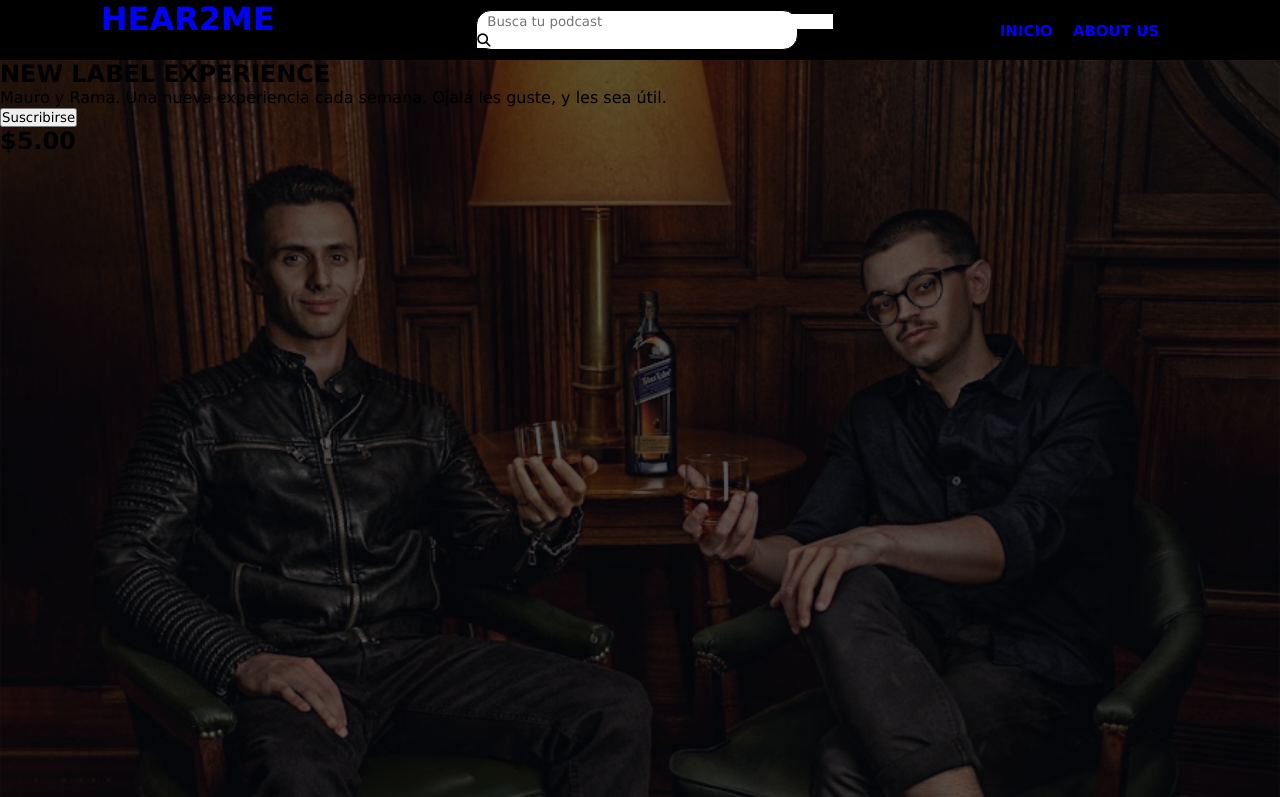
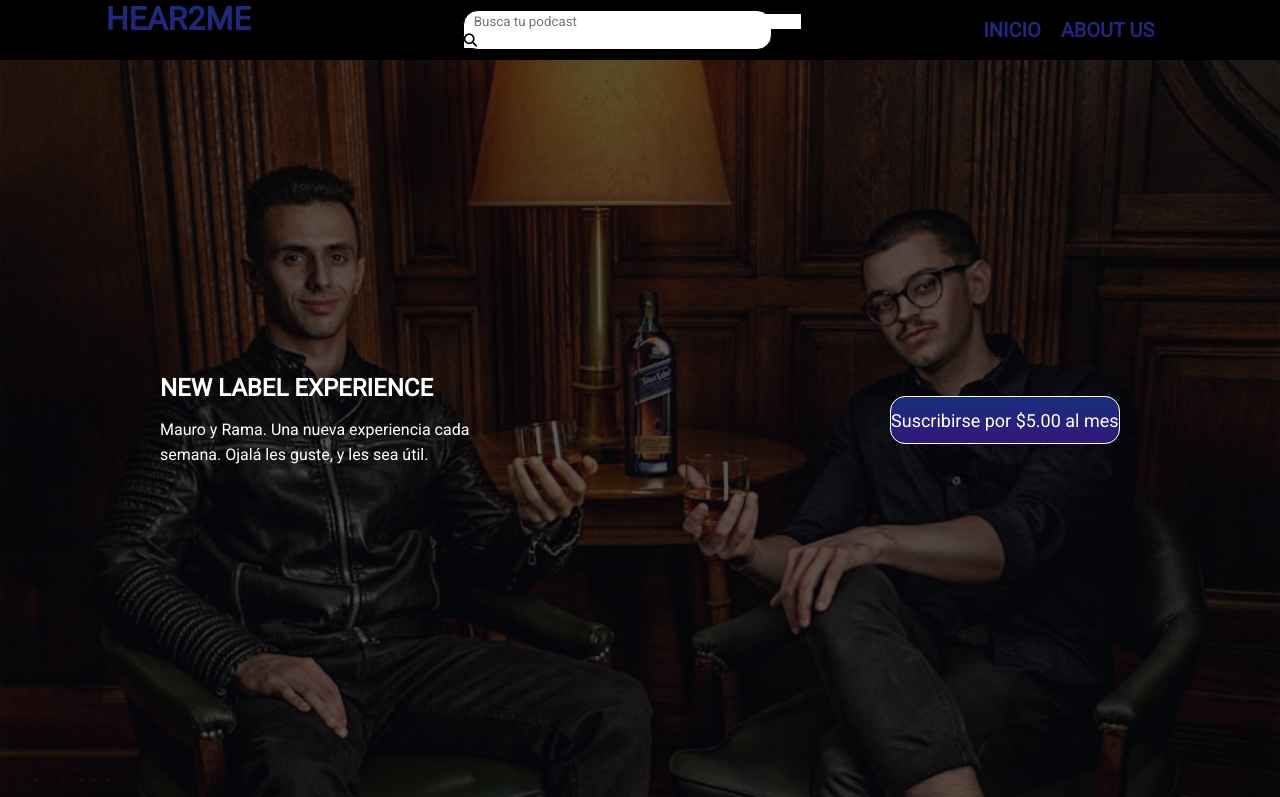
Before and after one commit to bautista-calvo/proyecto-hear2me, a plain HTML site: page index.html in a window 1280 px wide. Shown: the top 797 px of the page. Drawn offline with Linux system fonts and the light colour scheme.

```diff
--- a/index.html
+++ b/index.html
@@ -5,6 +5,9 @@
     <title>Hear2me</title>
     <link rel="stylesheet" href="style.css">
     <script src="https://kit.fontawesome.com/43052858f3.js" crossorigin="anonymous"></script>
+    <link rel="preconnect" href="https://fonts.googleapis.com">
+    <link rel="preconnect" href="https://fonts.gstatic.com" crossorigin>
+    <link href="https://fonts.googleapis.com/css2?family=Roboto&display=swap" rel="stylesheet">
   </head>
   <body>
     <header>
@@ -15,20 +18,19 @@
       </form>
       <nav>
         <ul class="buttonsheader">
-          <li class="linav"><button class="buttonnav" type="submit">inicio</button></li>
-          <li class="linav"><button class="buttonnav" type="submit">about us</button></li>
+          <li class="linav"><a class="buttonnav" href="#">inicio</a></li>
+          <li class="linav"><a class="buttonnav" href="#">about us</a></li>
         </ul>
       </nav>
     </header>
     <main>
       <section>
-        <div>
-          <h1>NEW LABEL EXPERIENCE</h1>
-          <p>Mauro y Rama. Una nueva experiencia cada semana. Ojalá les guste, y les sea útil.</p>
+        <div class="genericpodcast">
+          <h1 class="titulopodcast">NEW LABEL EXPERIENCE</h1>
+          <p class="descripcionpodcast">Mauro y Rama. Una nueva experiencia cada semana. Ojalá les guste, y les sea útil.</p>
         </div>
         <div>
-          <button>Suscribirse</button>
-          <h2>$5.00</h2>
+          <button type="submit" class="suscribirse">Suscribirse por $5.00 al mes</button>
         </div>
       </section>
     </main>
--- a/style.css
+++ b/style.css
@@ -1,7 +1,7 @@
 *{
     padding: 0;
     margin: 0;
-    font-family: 'Lucida Sans', 'Lucida Sans Regular', 'Lucida Grande', 'Lucida Sans Unicode', Geneva, Verdana, sans-serif;
+    font-family: 'Roboto', sans-serif;
 }
 
 header{
@@ -11,7 +11,9 @@ header{
 }
 
 .logoheader{
-    color: blue;
+    background-image: linear-gradient(#182f7b,#32187b);;
+    -webkit-background-clip: text;
+    -webkit-text-fill-color: transparent;
 }
 
 
@@ -20,10 +22,11 @@ form{
     background-color: white;
     border-radius: 15px;
     margin: 10px 0;
-    width: 25%;
+    width: 24%;
 }
 
 .buscador{
+    outline: none;
     border: none;
     background-color: white;
     margin-left: 10px;
@@ -54,15 +57,57 @@ nav{
     background-color: black;
     border: none;
     text-transform: uppercase;
-    font-size: 15px;
+    font-size: 20px;
     font-weight: 600;
-    color: blue;
+    background-image: linear-gradient(#182f7b,#32187b);;
+    -webkit-background-clip: text;
+    -webkit-text-fill-color: transparent;
 }
 
 main{
-    width: 100vw;
+    width: 100%;
     height: 100vh;
     background:linear-gradient(rgba(5,7,12,0.65), rgba(5,7,12,0.65)), url(images/newlabel.jpg);
     background-repeat: no-repeat;
     background-size: cover;
 }
+
+
+section{
+    height: 90vh;
+    width: 75%;
+    display: flex;
+    justify-content: space-between;
+    align-items: center;
+    margin: 0 auto;
+
+}
+
+.genericpodcast{
+    color: white;
+}
+
+.titulopodcast{
+    padding-bottom: 15px;
+}
+
+.descripcionpodcast{
+    width: 350px;
+    line-height: 25px;
+}
+
+.suscribirse{
+    width: 18vw;
+    height: 6vh;
+    background-image: linear-gradient(#182f7b,#32187b);
+    font-size: 18px;
+    color: white;
+    border: 1px solid white;
+    border-radius: 15px;
+}
+
+:hover.suscribirse{
+    background-color: white;
+    color: white;
+    border: 2px solid blue;
+}
```
